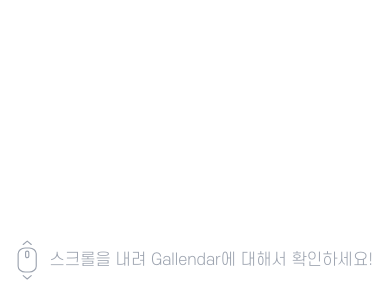
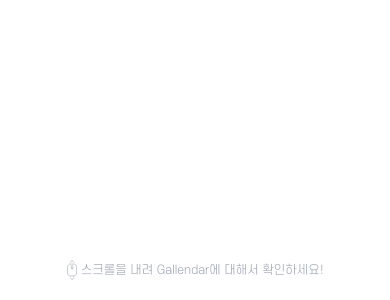
Before and after one commit to codestates-seb/seb40_main_005, a Next.js app in the folder client/: page / in a window 390 px wide. Shown: the part 544-844 px from the top of the page. Built offline with nearby package versions, Linux system fonts and the light colour scheme.

Commit message:
✨  Feature/ yw/ 스크롤 텍스트 반응형 / #60

```diff
--- a/client/components/scrollImg.tsx
+++ b/client/components/scrollImg.tsx
@@ -3,14 +3,15 @@ const ScrollImg = () => {
     return (
         <>
 
-        <div className="z-50 w-full jus flex items-center justify-center  bottom-5 fixed">
-          <span className="absolute animate-ping flex h-16 w-16 rounded-full bg-orange-400 opacity-75"></span>
-          <svg className="h-10 w-100 fill-none	stroke-gray-400	" viewBox="0 0 18 35" xmlns="http://www.w3.org/2000/svg">
-            <path d="M10.7799 28.0179H7.06376C3.72819 28.0179 1 25.7215 1 22.9143V12.1314C1 9.32429 3.72886 7.02783 7.06376 7.02783H10.7792C14.1148 7.02783 16.843 9.32429 16.843 12.1314V22.9143C16.843 25.7215 14.1141 28.0179 10.7792 28.0179H10.7799Z"  stroke-miterlimit="10" stroke-linecap="round" stroke-linejoin="round"/>
-            <path d="M12.4582 31.1336L8.95757 34.0803M5.42871 31.1336L8.92938 34.0803M5.42871 3.94669L8.92938 1M12.4582 3.94669L8.95757 1M8.9777 15.3939H8.86495C8.50389 15.3932 8.15787 15.2721 7.90256 15.0572C7.64725 14.8423 7.50342 14.5511 7.50254 14.2471V10.8321C7.50254 10.2016 8.11596 9.68585 8.86495 9.68585H8.9777C9.7267 9.68585 10.3401 10.2016 10.3401 10.8327V14.2483C10.3401 14.8787 9.7267 15.3951 8.9777 15.3951V15.3939Z"  stroke-miterlimit="10" stroke-linecap="round" stroke-linejoin="round"/>
-          </svg>
-          <p className="ml-3 font-SCDream3 text-gray-400	">스크롤을 내려 Gallendar에 대해서 확인하세요!</p>
-        </div>
+            <div className="w-full z-50 text-base flex items-center justify-center bottom-5 fixed">
+                <span className="absolute animate-ping flex h-10 w-10 rounded-full bg-orange-500 opacity-75"></span>
+                <svg className="h-5 md:h-6 lg:h-7 fill-none text-gray-400	stroke-gray-400" viewBox="0 0 18 35" xmlns="http://www.w3.org/2000/svg">
+                    <path d="M10.7799 28.0179H7.06376C3.72819 28.0179 1 25.7215 1 22.9143V12.1314C1 9.32429 3.72886 7.02783 7.06376 7.02783H10.7792C14.1148 7.02783 16.843 9.32429 16.843 12.1314V22.9143C16.843 25.7215 14.1141 28.0179 10.7792 28.0179H10.7799Z"  stroke-miterlimit="10" stroke-linecap="round" stroke-linejoin="round"/>
+                    <path d="M12.4582 31.1336L8.95757 34.0803M5.42871 31.1336L8.92938 34.0803M5.42871 3.94669L8.92938 1M12.4582 3.94669L8.95757 1M8.9777 15.3939H8.86495C8.50389 15.3932 8.15787 15.2721 7.90256 15.0572C7.64725 14.8423 7.50342 14.5511 7.50254 14.2471V10.8321C7.50254 10.2016 8.11596 9.68585 8.86495 9.68585H8.9777C9.7267 9.68585 10.3401 10.2016 10.3401 10.8327V14.2483C10.3401 14.8787 9.7267 15.3951 8.9777 15.3951V15.3939Z"  stroke-miterlimit="10" stroke-linecap="round" stroke-linejoin="round"/>
+                </svg>
+                <p className="ml-1 font-SCDream3 md:font-SCDream4 lg:font-SCDream5 text-xs md:text-sm lg:text-base text-gray-400">스크롤을 내려 Gallendar에 대해서 확인하세요!</p>
+                {/* <p className="ml-3 font-SCDream3 text-sm text-gray-400">스크롤을 내려 확인하세요!</p> */}
+            </div>
         </>
     )
 }
```
